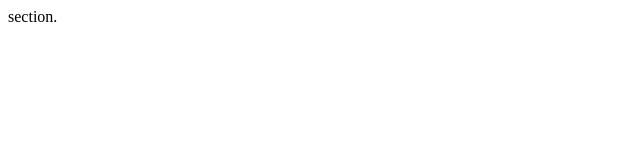
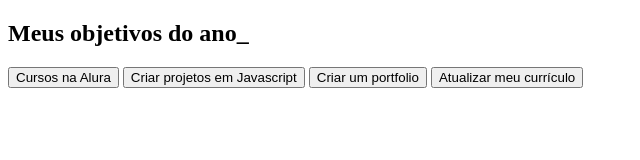
Before and after one commit to bahls-gaby/gabrielly, a plain HTML site: page index.html in a window 1280 px wide. Shown: the whole page, without its empty margins (0-640 px from the left). Drawn offline with Linux system fonts and the light colour scheme.

Commit message:
botando cores

```diff
--- a/index.html
+++ b/index.html
@@ -4,8 +4,20 @@
     <meta charset="UTF-8">
     <meta name="viewport" content="width=device-width, initial-scale=1.0">
     <title>Meus objetivos do ano</title>
+    <link rel="stylesheet" href="style.css">
 </head>
 <body>
-    section.
+    <section class="conteudo-principal"></section>
+        <h2 class="titulo-principal">Meus objetivos do ano_</h2>
+        <div class="botoes">
+            <button class="butao">Cursos na Alura</button>
+            <button class="butao">Criar projetos em Javascript</button>
+            <button class="butao">Criar um portfolio</button>
+            <button class="butao">Atualizar meu currículo</button>
+
+
+
+        </div>
+    </section>
 </body>
 </html>
--- a/style.css
+++ b/style.css
@@ -0,0 +1,9 @@
+:root{
+    --cor-de-fundo: #1E1E1E;
+    --verde: #6FFF57;
+    --branco: #FFFFFF;
+    --botao-ativo: #3A375E;
+    --botao-inativo: rgba(58, 55, 94, 0.5);
+    --texto-fundo: rgba(58, 55, 94, 0.3);
+
+}
```
